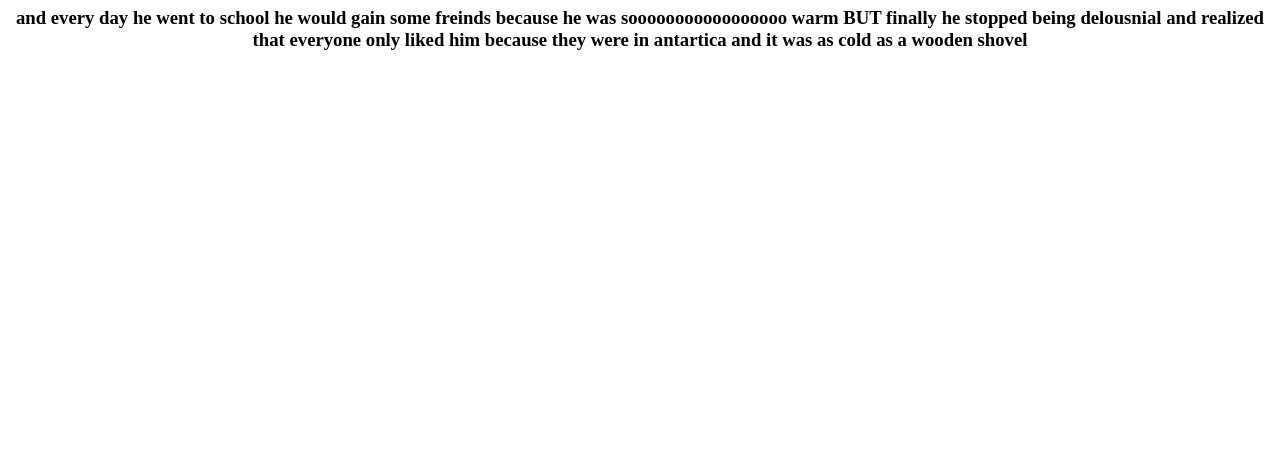
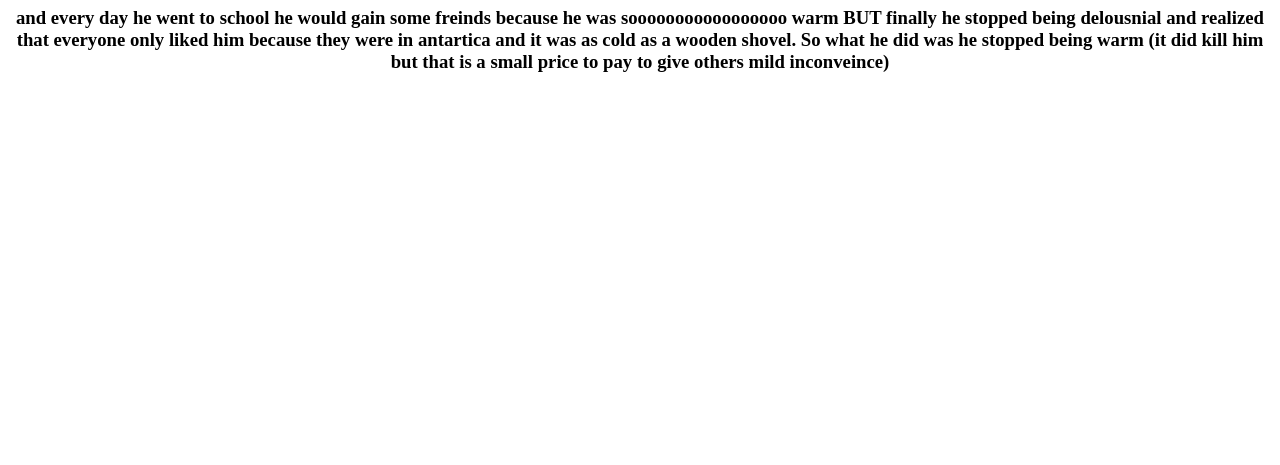
Before and after one commit to mcquickster/mcquickster.tk, a plain HTML site: page lincoln.html in a window 1280 px wide. Shown: the part 335-800 px from the top of the page. Drawn offline with Linux system fonts and the light colour scheme.

Commit message:
Update lincoln.html

```diff
--- a/lincoln.html
+++ b/lincoln.html
@@ -29,7 +29,7 @@
 
 <h3>
 and every day he went to school he would gain some freinds because he was sooooooooooooooooo warm
-  BUT finally he stopped being delousnial and realized that everyone only liked him because they were in antartica and it was as cold as a wooden shovel
+  BUT finally he stopped being delousnial and realized that everyone only liked him because they were in antartica and it was as cold as a wooden shovel. So what he did was he stopped being warm (it did kill him but that is a small price to pay to give others mild inconveince)
 
       </h3>
 
```
